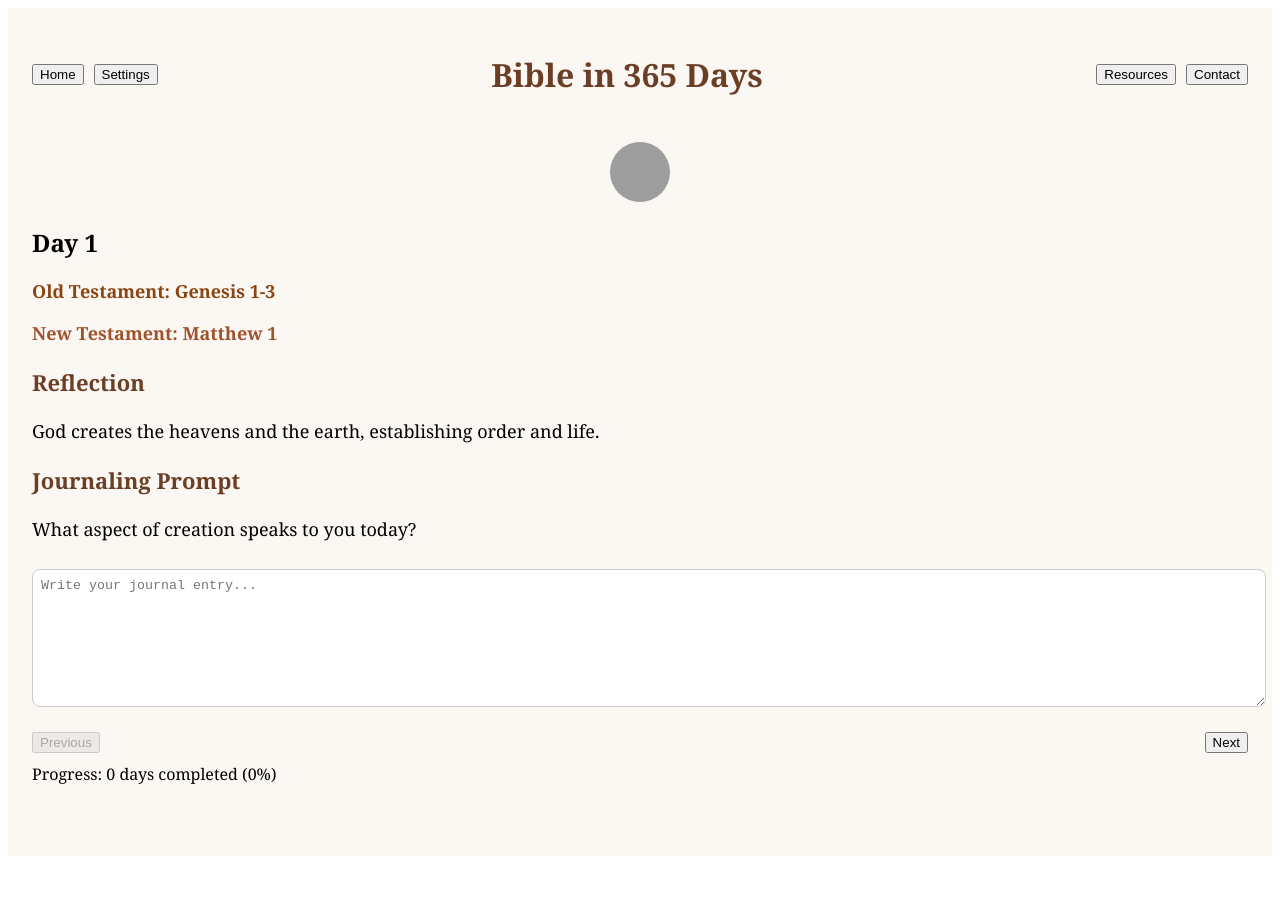
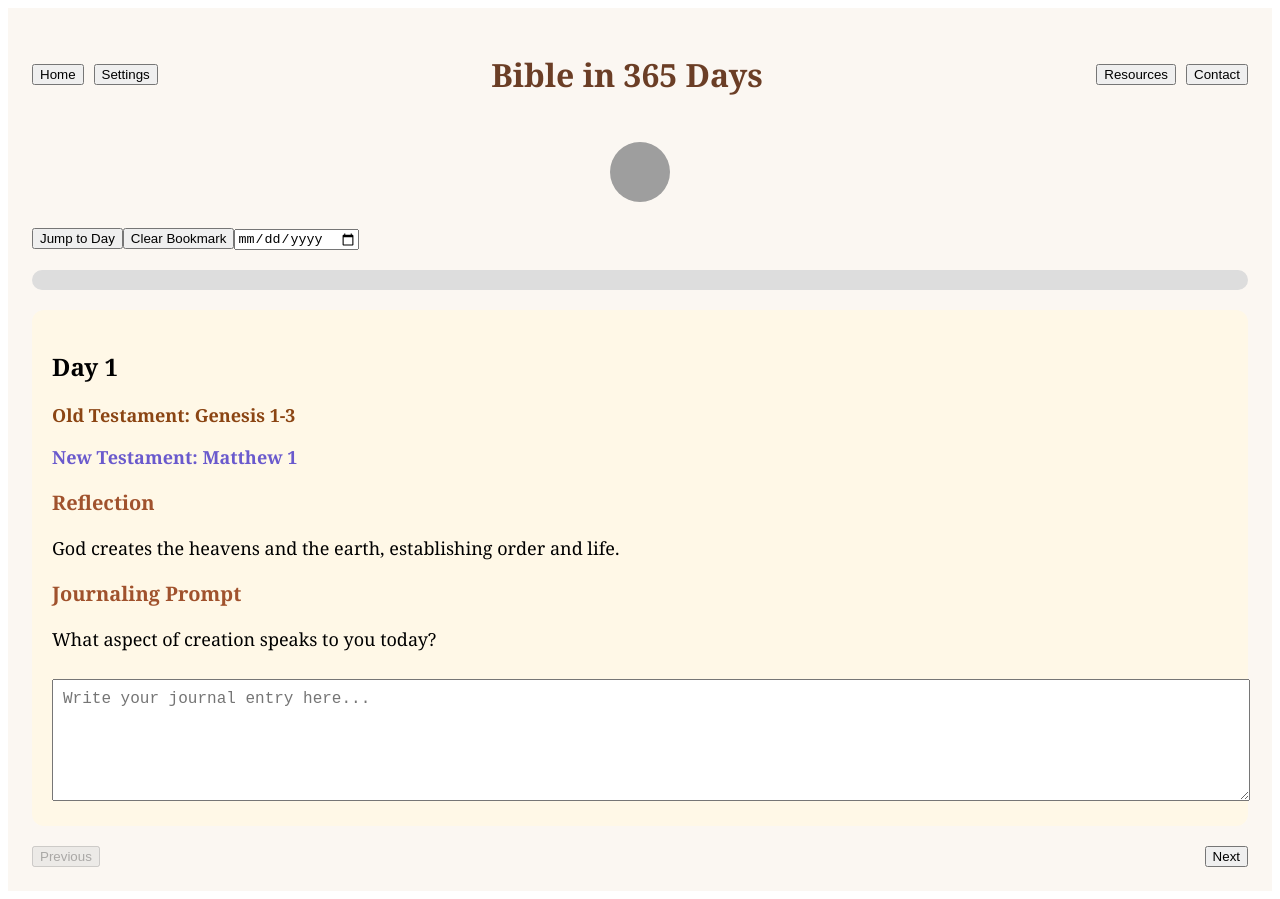
Before and after one commit to quinnn7/bible-365-app-4, a Next.js app: page / in a window 1280 px wide. Both pictures are taken after a click on the button "Continue". Before the commit the page ends 864 px from the top, so only its background shows below. Built offline with nearby package versions, Linux system fonts and the light colour scheme; grey boxes are pictures that could not be loaded.

Commit message:
Update page.jsx

```diff
--- a/app/page.jsx
+++ b/app/page.jsx
@@ -3,7 +3,7 @@
 import { useState, useEffect } from "react";
 import { days } from "../data/days";
 
-// Achievement definitions
+// Achievements
 const achievementsList = [
   { name: "Brass", streak: 30, message: "Congrats on a full month of reading the Bible!", color: "#B5A642" },
   { name: "Bronze", streak: 50, message: "50 days of dedication! Amazing!", color: "#CD7F32" },
@@ -12,7 +12,7 @@ const achievementsList = [
   { name: "Platinum", streak: 365, message: "365 days! Legendary!", color: "#E5E4E2" },
 ];
 
-// Streak intro screen
+// Streak intro
 function StreakIntro({ streak, onContinue }) {
   const [animate, setAnimate] = useState(false);
   useEffect(() => { const t = setTimeout(() => setAnimate(true), 100); return () => clearTimeout(t); }, []);
@@ -21,13 +21,15 @@ function StreakIntro({ streak, onContinue }) {
       <div style={{transform: animate?"scale(1)":"scale(0.5)",opacity: animate?1:0,transition:"all 1s ease",textAlign:"center"}}>
         <h1 style={{fontSize:48,color:"#6B3E26",marginBottom:20}}>🔥 Your Current Streak 🔥</h1>
         <p style={{fontSize:36,color:"#8A6A52",marginBottom:40}}>{streak} {streak===1?"day":"days"}</p>
-        <button onClick={onContinue} style={{padding:"12px 24px",fontSize:20,borderRadius:10,border:"none",backgroundColor:"#6B3E26",color:"#FBF7F2",cursor:"pointer",transition:"transform 0.2s ease"}} onMouseEnter={e=>e.currentTarget.style.transform="scale(1.05)"} onMouseLeave={e=>e.currentTarget.style.transform="scale(1)"}>Continue</button>
+        <button onClick={onContinue} style={{padding:"12px 24px",fontSize:20,borderRadius:10,border:"none",backgroundColor:"#6B3E26",color:"#FBF7F2",cursor:"pointer",transition:"transform 0.2s ease"}} onMouseEnter={e=>e.currentTarget.style.transform="scale(1.05)"} onMouseLeave={e=>e.currentTarget.style.transform="scale(1)"}>
+          Continue
+        </button>
       </div>
     </div>
   );
 }
 
-// Profile modal (signup/login)
+// Profile modal
 function ProfileModal({ onClose, onLogin, onSignup }) {
   const [mode, setMode] = useState("login");
   const [email, setEmail] = useState("");
@@ -55,7 +57,7 @@ function ProfileModal({ onClose, onLogin, onSignup }) {
         <button onClick={onClose} style={{marginTop:8,width:"100%"}}>Close</button>
       </div>
     </div>
-  );
+  )
 }
 
 // Profile page
@@ -77,7 +79,7 @@ function ProfilePage({ profile, onClose }) {
         <button onClick={onClose} style={{marginTop:10}}>Close</button>
       </div>
     </div>
-  );
+  )
 }
 
 // Settings modal
@@ -136,7 +138,9 @@ export default function Page() {
   const [showIntro,setShowIntro]=useState(false);
   const [darkMode,setDarkMode]=useState(false);
   const [musicVolume,setMusicVolume]=useState(0.5);
+  const [jumpDay,setJumpDay]=useState("");
 
+  // Profile
   const [profile,setProfile]=useState(null);
   const [showProfileModal,setShowProfileModal]=useState(false);
   const [showProfilePage,setShowProfilePage]=useState(false);
@@ -175,7 +179,6 @@ export default function Page() {
     if(savedProfile) setProfile(savedProfile);
   },[]);
 
-  // Update day & journal
   useEffect(()=>{
     if(typeof window==="undefined")return;
     localStorage.setItem("bookmarkedDay",currentDay);
@@ -204,6 +207,7 @@ export default function Page() {
       if(audio){ audio.volume=musicVolume; audio.play().catch(err=>console.log("Autoplay prevented",err));}
     }
   }
+
   const handleLogin=(data)=>{
     const saved = JSON.parse(localStorage.getItem("profile"));
     if(saved && saved.email===data.email && saved.password===data.password){
@@ -223,8 +227,6 @@ export default function Page() {
 
   return (
     <div style={{minHeight:"100vh",backgroundColor:darkMode?"#2B2B2B":"#FBF7F2",color:darkMode?"#EDEDED":"#000",fontFamily:"Georgia, serif",padding:24,transition:"all 0.5s ease"}}>
-
-      {/* Audio */}
       <audio id="backgroundMusic" loop>
         <source src="/music/peaceful.mp3" type="audio/mpeg"/>
       </audio>
@@ -249,30 +251,42 @@ export default function Page() {
         </div>
       </div>
 
+      {/* Modals */}
       {showProfileModal && <ProfileModal onClose={()=>setShowProfileModal(false)} onLogin={handleLogin} onSignup={handleSignup}/>}
       {showProfilePage && <ProfilePage profile={profile} onClose={()=>setShowProfilePage(false)}/>}
-      {showSettings && <SettingsModal darkMode={darkMode} setDarkMode={setDarkMode} musicVolume={musicVolume} setMusicVolume={setMusicVolume} onClear={clearCache} />}
+      {showSettings && <SettingsModal darkMode={darkMode} setDarkMode={setDarkMode} musicVolume={musicVolume} setMusicVolume={setMusicVolume} onClear={clearCache}/>}
       {showResources && <ResourcesModal onClose={()=>setShowResources(false)}/>}
       {showContact && <ContactModal onClose={()=>setShowContact(false)}/>}
 
+      {/* Day controls */}
+      <div style={{marginBottom:20}}>
+        <button onClick={()=>{ const dayNum=prompt("Enter day (1-365)"); if(dayNum) changeDay(Math.min(365,Math.max(1,parseInt(dayNum)))); }}>Jump to Day</button>
+        <button onClick={()=>{ localStorage.removeItem("bookmarkedDay"); alert("Bookmark cleared!"); }}>Clear Bookmark</button>
+        <input type="date" value={jumpDay} onChange={e=>{setJumpDay(e.target.value); const d=new Date(e.target.value); if(!isNaN(d)) {const dayIndex=Math.floor((d - new Date(d.getFullYear(),0,1))/86400000)+1; changeDay(dayIndex)}}}/>
+      </div>
+
+      {/* Progress bar */}
+      <div style={{background:"#ddd",borderRadius:10,height:20,width:"100%",marginBottom:20}}>
+        <div style={{width:`${progressPercent}%`,height:"100%",backgroundColor:"#6B3E26",borderRadius:10,transition:"width 0.3s"}}></div>
+      </div>
+
       {/* Day content */}
-      <div style={{opacity:dayOpacity,transition:"opacity 0.25s ease"}}>
+      <div style={{opacity:dayOpacity,transition:"opacity 0.25s ease",padding:20,backgroundColor:darkMode?"#3B3B3B":"#FFF8E7",borderRadius:12,marginBottom:20}}>
         <h2>Day {day.day}</h2>
         <p style={{ fontWeight:"bold", fontSize:18, color:"#8B4513"}}>Old Testament: {day.oldTestament}</p>
-        <p style={{ fontWeight:"bold", fontSize:18, color:"#A0522D"}}>New Testament: {day.newTestament}</p>
-        <h3 style={{ fontSize:22, color:"#6B3E26"}}>Reflection</h3>
-        <p style={{ fontSize:18}}>{day.reflection}</p>
-        <h3 style={{ fontSize:22, color:"#6B3E26"}}>Journaling Prompt</h3>
-        <p style={{ fontSize:18}}>{day.prompt}</p>
+        <p style={{ fontWeight:"bold", fontSize:18, color:"#6A5ACD"}}>New Testament: {day.newTestament}</p>
+        <h3 style={{marginTop:20,fontSize:20,color:"#A0522D"}}>Reflection</h3>
+        <p style={{fontSize:18}}>{day.reflection}</p>
+        <h3 style={{marginTop:20,fontSize:20,color:"#A0522D"}}>Journaling Prompt</h3>
+        <p style={{fontSize:18}}>{day.prompt}</p>
+        <textarea value={journal} onChange={handleJournalChange} placeholder="Write your journal entry here..." style={{width:"100%",height:100,marginTop:10,padding:10,fontSize:16}}/>
+      </div>
 
-        <textarea value={journal} onChange={handleJournalChange} placeholder="Write your journal entry..." style={{width:"100%", minHeight:120, padding:8, borderRadius:8, border:"1px solid #ccc", marginTop:10, resize:"vertical"}}></textarea>
-
-        <div style={{display:"flex", justifyContent:"space-between", marginTop:20}}>
-          <button onClick={prevDay} disabled={currentDay===1}>Previous</button>
-          <button onClick={nextDay} disabled={currentDay===365}>Next</button>
-        </div>
-        <p style={{marginTop:10}}>Progress: {completedDays} days completed ({progressPercent}%)</p>
+      {/* Navigation */}
+      <div style={{display:"flex",justifyContent:"space-between"}}>
+        <button onClick={prevDay} disabled={currentDay===1}>Previous</button>
+        <button onClick={nextDay} disabled={currentDay===365}>Next</button>
       </div>
     </div>
-  );
+  )
 }
```
